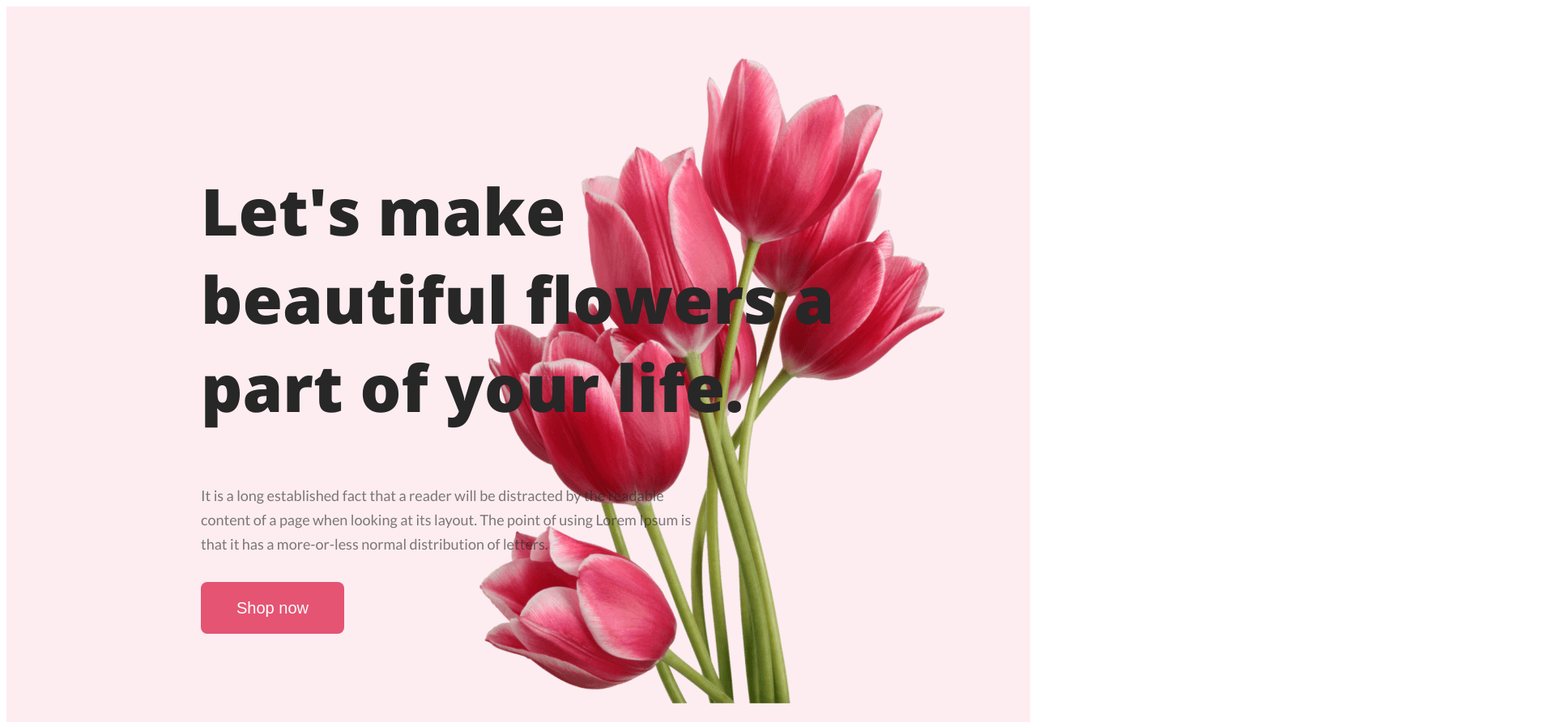
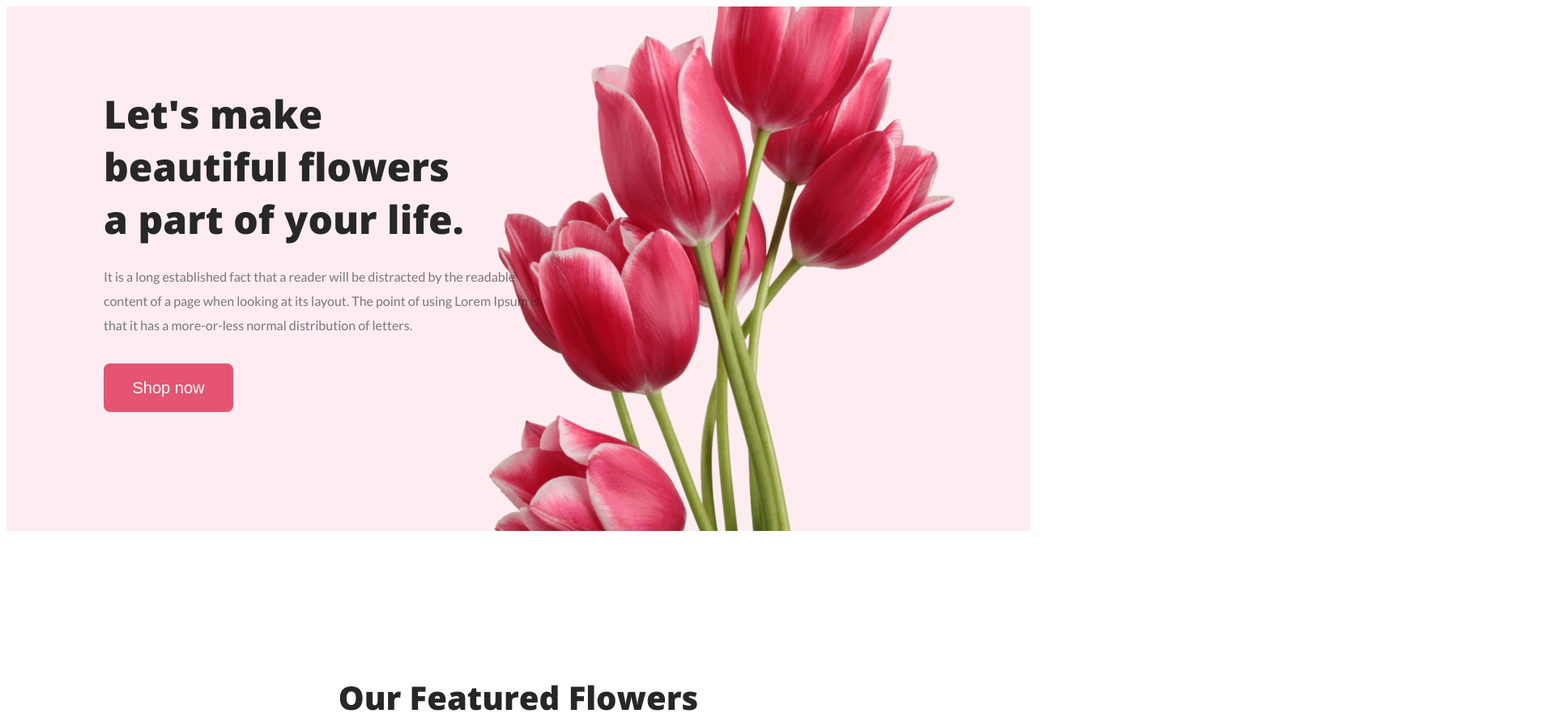
Before and after one commit to Sharif64/assignment-1, a plain HTML site: page index.html in a window 1280 px wide. Shown: the top 892 px of the page at 81% size, 1920 px wide, since content can reach past the window. Drawn offline with nearby package versions, Linux system fonts and the light colour scheme.

Commit message:
furnished

```diff
--- a/style.css
+++ b/style.css
@@ -13,17 +13,16 @@ body {
 #header_image {
     background-image: url('Images/pngwing 10.png');
     background-repeat: no-repeat;
-    background-position: 88%;
+    background-position: 90%;
 }
 
 /*header section heading style*/
 .h {
     color: #272727;
-    font-size: 80px;
+    font-size: 48px;
     font-weight: 800;
-    padding: 197px 972px 0px 240px;
-    width: 800px;
-    height: 288px;
+    padding: 100px 680px 0px 120px;
+
     margin-bottom: 24px;
     margin-top: 0;
 }
@@ -32,13 +31,13 @@ body {
 .paragraph {
     color: rgba(39, 39, 39, 0.60);
     font-family: Lato;
-    font-size: 18px;
+    font-size: 16px;
     font-weight: 400;
     line-height: 30px;
-    width: 634px;
+    width: 560px;
     height: 90px;
-    padding-left: 240px;
-    padding-top: 80px;
+    padding-left: 120px;
+    /* padding-top: 40px; */
     margin-bottom: 32px;
 }
 
@@ -46,13 +45,13 @@ body {
 .primary_btn {
     color: #FFFFFF;
     background-color: #E55473;
-    height: 64px;
-    width: 177px;
+    height: 60px;
+    width: 160px;
     border-radius: 8px;
     border: none;
     font-size: 20px;
     font-weight: 700px;
-    margin-left: 240px;
+    margin-left: 120px;
     margin-bottom: 147px;
 }
 
```
